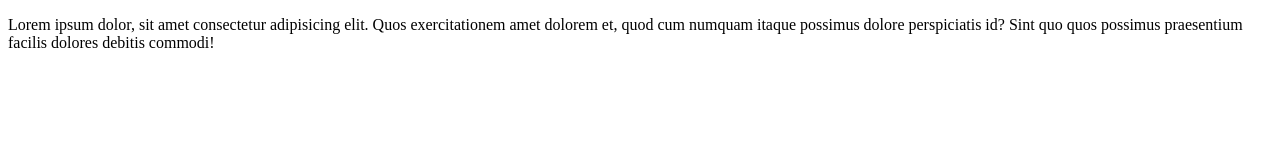
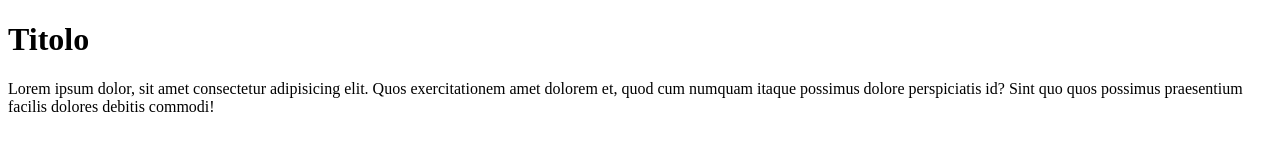
Before and after one commit to leonardopellegrini-github/esercizio1, a plain HTML site: page index.html in a window 1280 px wide. Drawn offline with Linux system fonts and the light colour scheme.

Commit message:
inserimento titolo

```diff
--- a/index.html
+++ b/index.html
@@ -7,6 +7,7 @@
   <title>Document</title>
 </head>
 <body>
+  <h1>Titolo</h1>
   <p>Lorem ipsum dolor, sit amet consectetur adipisicing elit. Quos exercitationem amet dolorem et, quod cum numquam itaque possimus dolore perspiciatis id? Sint quo quos possimus praesentium facilis dolores debitis commodi!</p>
 </body>
 </html>
```
